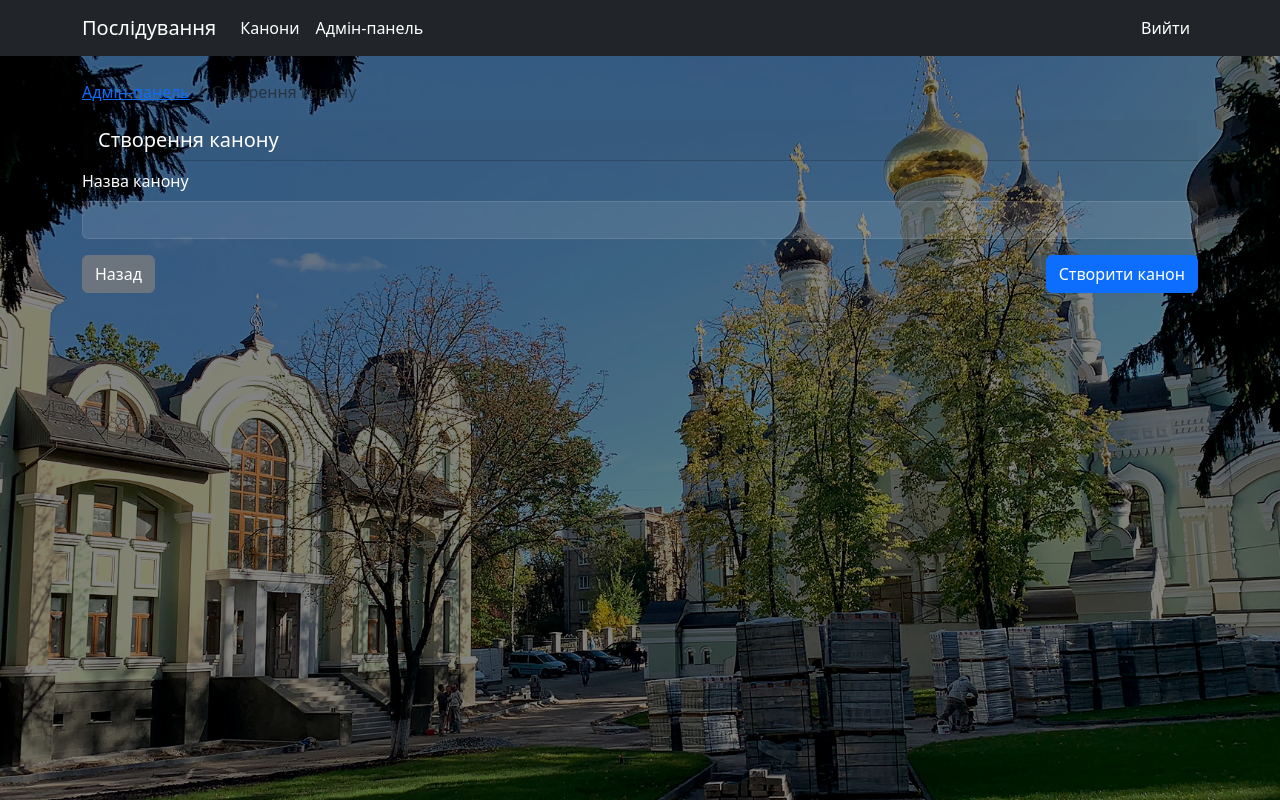
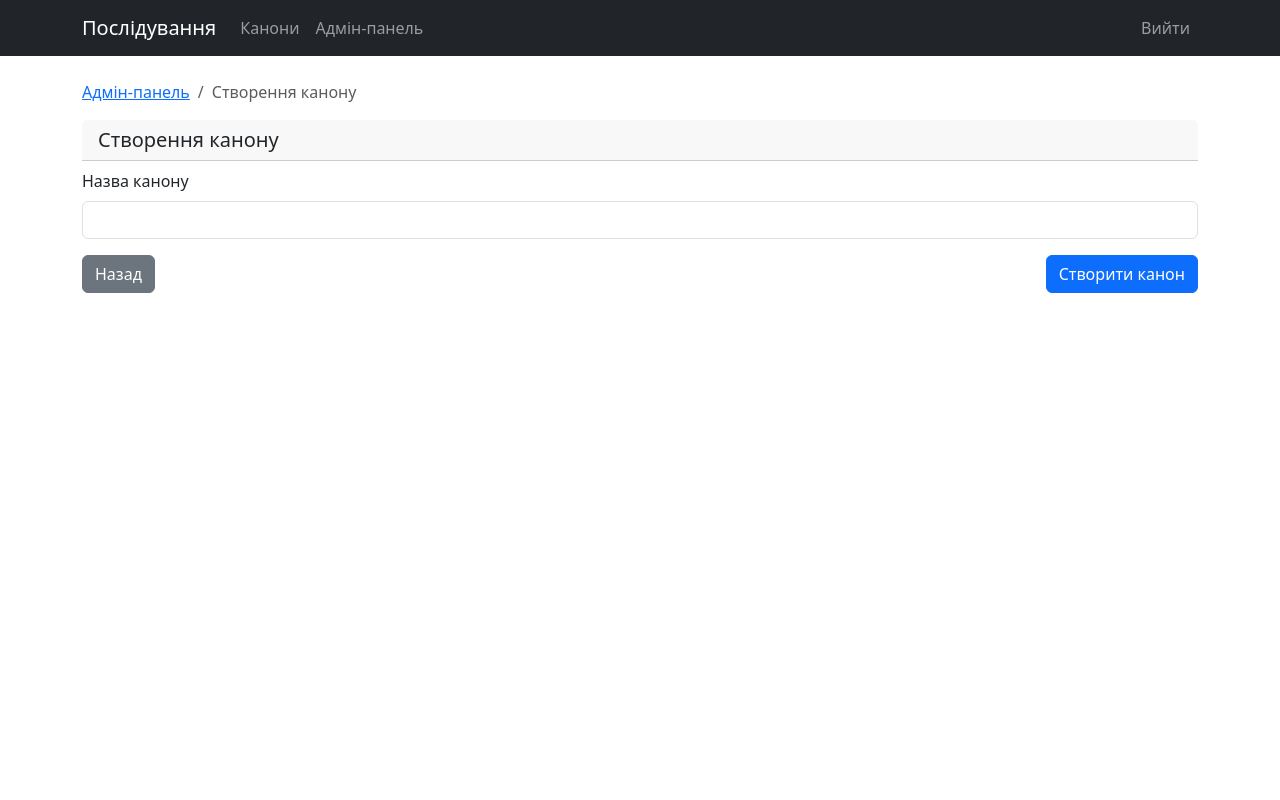
Before and after one commit to erpike/church_charter, a Flask app: page /admin/canon/create in a window 1280 px wide. Run offline with Flask 3, Linux system fonts and the light colour scheme; the visitor is signed in with stand-in values (Sample User, id 1); parts of the project's set-up code (start-up, migrations or seed data) failed here and were passed over.

Commit message:
Revert "bg image added and color font changed"
This reverts commit 9413f0fc2f2a44b36f627b69886c200d31ccc7e0.

```diff
--- a/app/static/css/custom.css
+++ b/app/static/css/custom.css
@@ -1,42 +1,4 @@
 /* Custom styles for the canon detail page */
-
-/* Main background styling */
-body {
-    background-image: url('../images/church-background.jpg');
-    background-size: cover;
-    background-position: center;
-    background-attachment: fixed;
-    background-repeat: no-repeat;
-    min-height: 100vh;
-}
-
-/* Add a semi-transparent overlay to improve text readability */
-body::before {
-    content: '';
-    position: fixed;
-    top: 0;
-    left: 0;
-    width: 100%;
-    height: 100%;
-    background-color: rgba(0, 0, 0, 0.491);
-    z-index: -1;
-}
-
-/* White text for headings and form elements */
-h1, h2, h3, h4, h5, h6, .navbar-brand, .nav-link,
-label, input, .form-control {
-    color: #ffffff !important;
-}
-
-/* Style form inputs */
-.form-control {
-    background-color: rgba(255, 255, 255, 0.1) !important;
-    border: 1px solid rgba(255, 255, 255, 0.2) !important;
-}
-
-.form-control::placeholder {
-    color: rgba(255, 255, 255, 0.7) !important;
-}
 
 /* Remove borders from list-group-items */
 .list-group-item {
```
Also changed, not shown: app/static/images/church-background.jpg (deleted).
